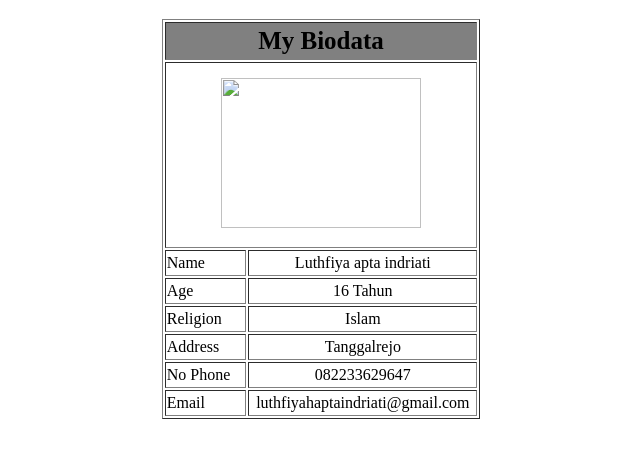
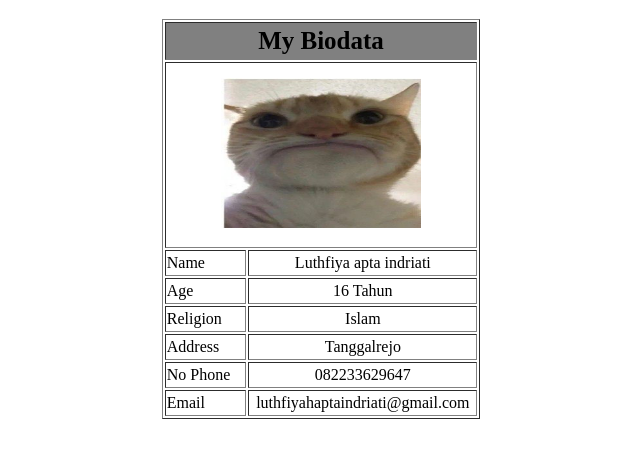
Before and after one commit to lutfiyaaptaindr/profil, a plain HTML site: page index.html in a window 1280 px wide. Shown: the part 61-518 px from the top of the page, without its empty margins (319-959 px from the left). Drawn offline with Linux system fonts and the light colour scheme.

Commit message:
Update index.html

```diff
--- a/index.html
+++ b/index.html
@@ -15,7 +15,7 @@
 
        <th colspan="2" style="font-size: 25px;" bgcolor="gray">My Biodata</th>
        <tr>
-       <td colspan="2" align="center"><img src="a6a2d61e6b33a54d424437af5c552c1c" height="150" width="200"></td>
+       <td colspan="2" align="center"><img src="a6a2d61e6b33a54d424437af5c552c1c.jpg" height="150" width="200"></td>
 
        <tr>
         <td width=25%>Name</td>
```
